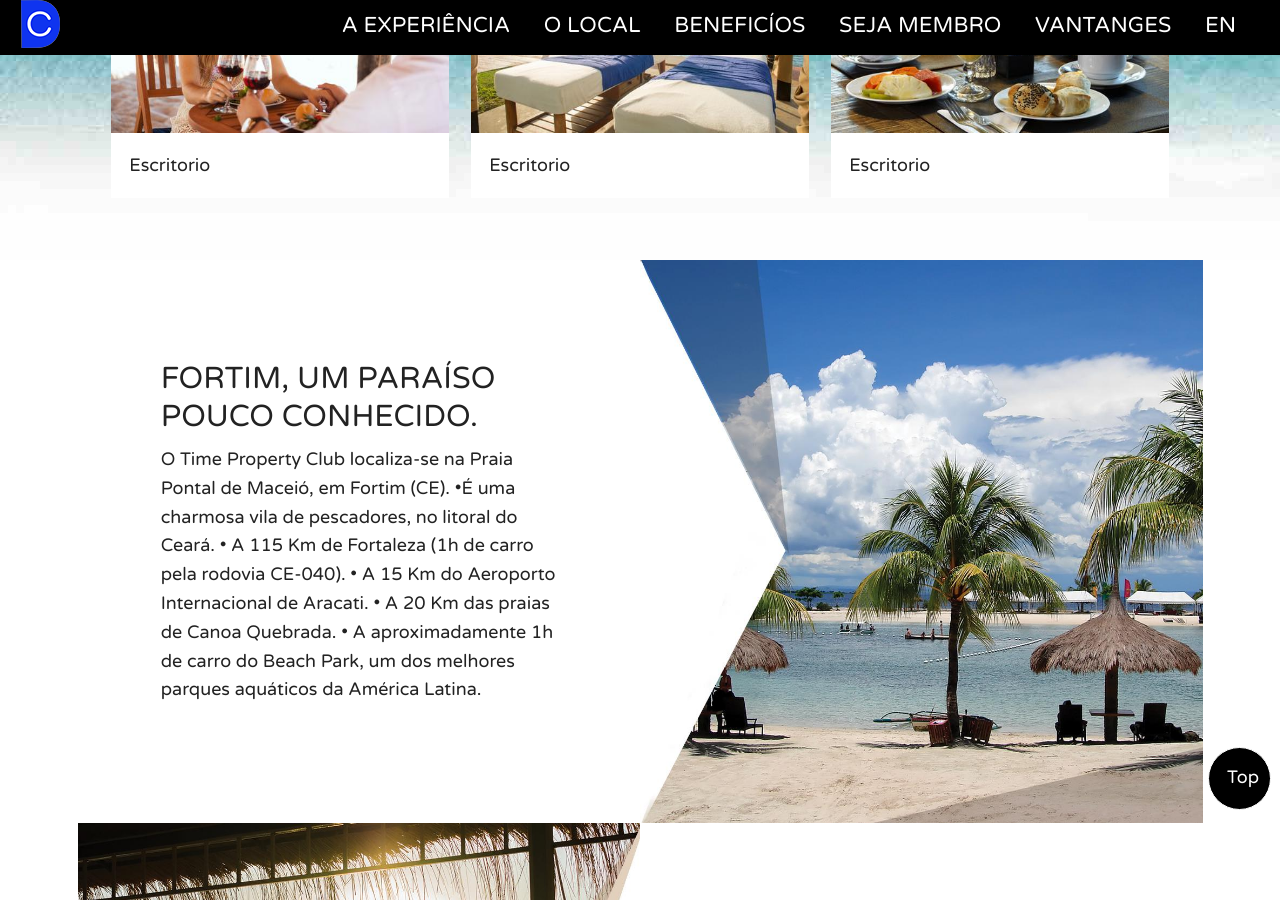
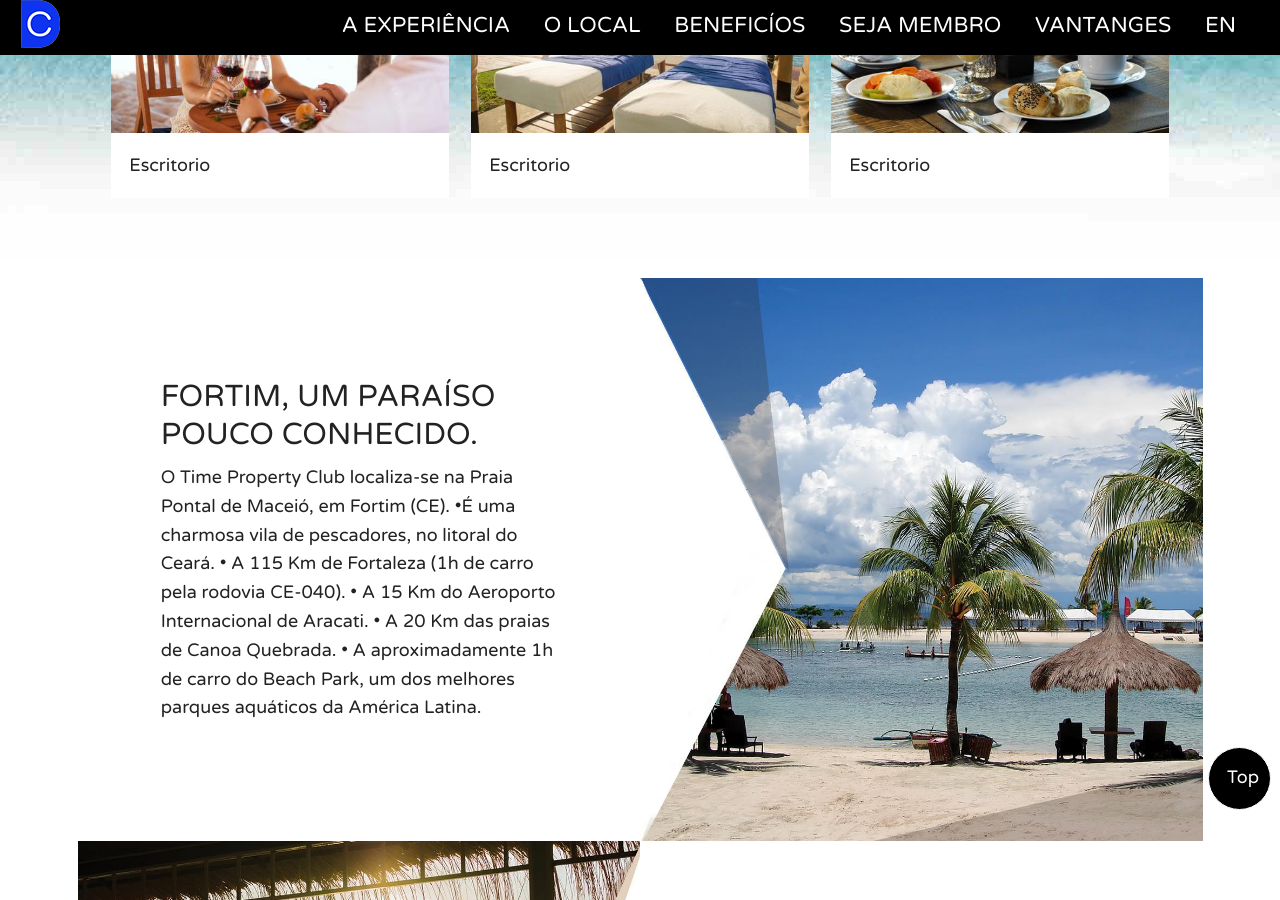
Before and after one commit to paralelod/time-property, a Jekyll site: the page built from index.html, in a window 1280 px wide and 900 px high, scrolled down 2297 px. Built offline with Jekyll 4.4.1, drawn with Linux system fonts in a browser that asks for light colours.

Commit message:
Update 2017-04-12T14:50:19.911Z

```diff
--- a/_includes/content/o-local.html
+++ b/_includes/content/o-local.html
@@ -1,4 +1,4 @@
-<section>
+<section style="padding: 1rem 0 0 0;">
   <div class="row relative large-collapse medium-collapse">
 	{% for item in site.data.content %}
 		{% if item.category == "local" and item.id == 01 %}
@@ -25,7 +25,7 @@
     {% endfor %}
   </div>
 </section>
-<section>
+<section style="padding: 0 0 3rem 0;">
   <div class="row relative large-collapse medium-collapse">
 	{% for item in site.data.content %}
 		{% if item.category == "local" and item.id == 02 %}
```
Also changed, not shown: 2 other files.
